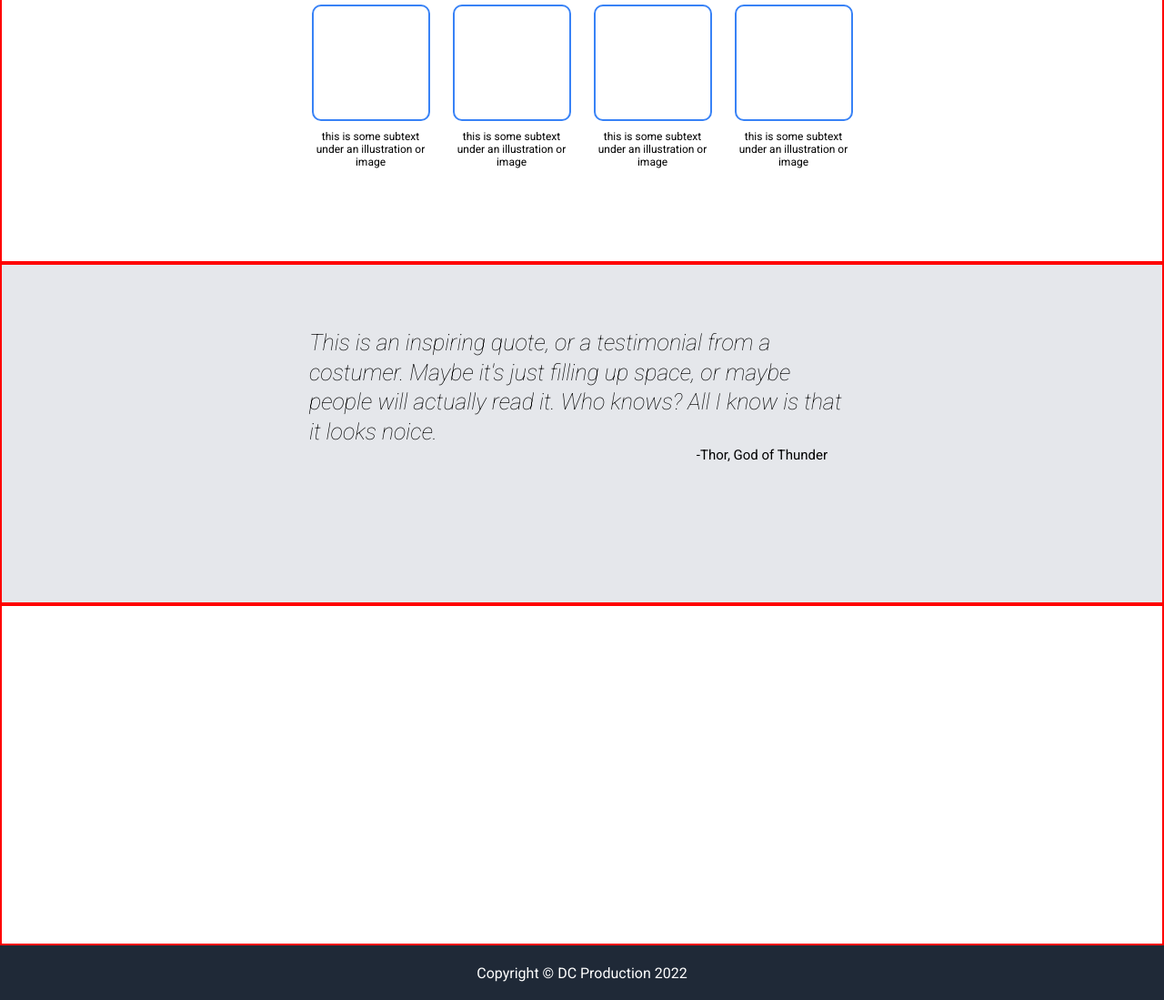
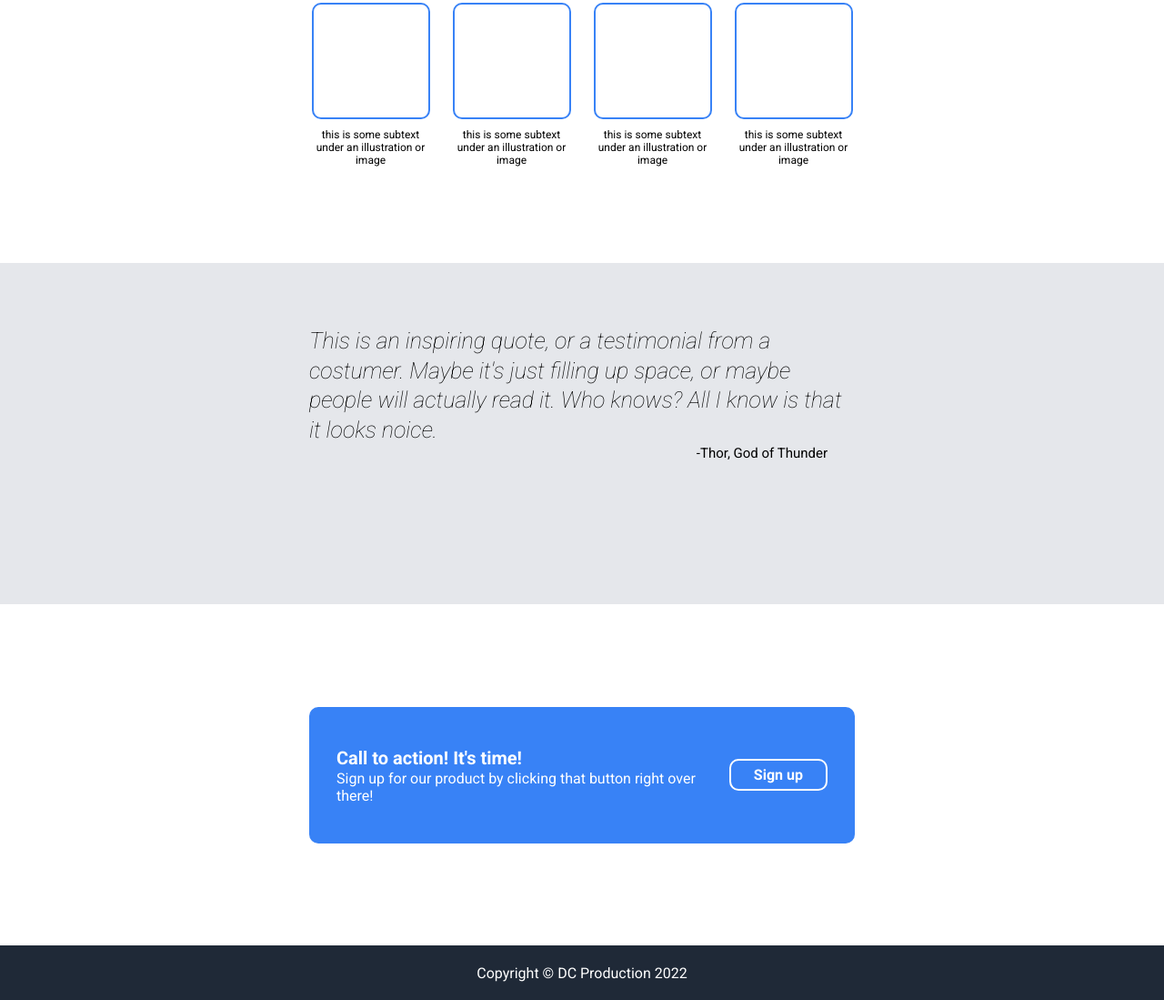
Before and after one commit to bjdc28/landing-page, a plain HTML site: page index.html in a window 1280 px wide. Shown: the part 521-1620 px from the top of the page at 91% size. Drawn offline with Linux system fonts and the light colour scheme.

Commit message:
Finish initial version.
The page is close but not exactly like the reference. The page is somewhat responsive, but I am having issue with the information boxes with regards the sizing. I will fix issues with the page as I progress with my learning.

```diff
--- a/css/style.css
+++ b/css/style.css
@@ -59,7 +59,6 @@ body {
   flex-direction: column;
 }
 .rows {
-  border: 2px solid red;
   flex: 1 1 0;
 }
 /* row-1 */
@@ -157,6 +156,40 @@ body {
   text-align: right;
 }
 
+/* row-4 */
+.row-4{
+  display: flex;
+  align-items: center;
+  justify-content: center;
+}
+.sign {
+  background: #3882f6;
+  height: 150px;
+  min-width: 600px;
+  display: flex;
+  align-items: center;
+  justify-content: space-between;
+  padding: 30px;
+  border-radius: 10px;
+}
+.container-sign-1 {
+  color: #fff;
+  width: 400px;
+}
+.btn-2 {
+  border: 2px solid #fff ;
+  background: #3882f6;
+  display: inline-block;
+  padding: 6px 25px;
+  margin: 15px 0;
+  border-radius: 10px;
+  font-weight: 700;
+}
+.sign-title {
+  font-size: 20px;
+  font-weight: 700;
+  line-height: 1.3em;
+}
 
 /* Footer */
 .footer {
--- a/index.html
+++ b/index.html
@@ -26,7 +26,7 @@
       <div class="placeholder-1">
         <h2>This website is awesome</h2>
         <p>This website has some subtext that goes here under the main title. It's smaller font and the color is lower contrast.</p>
-        <div class="btn-1">Sign up</div>
+        <a href="#" class="btn-1 txt-light">Sign up</a>
       </div>
       <div class="placeholder-2">
         <p>this is a placeholder for an image</p>
@@ -76,6 +76,20 @@
       </div>
     </div>
     <div class="row-4 rows">
+      <div class="sign">
+        <div class="container-sign-1">
+          <div class="sign-title">
+            Call to action! It's time!
+          </div>
+          <div class="sign-message">
+            Sign up for our product by clicking that button right over there!
+          </div>
+        </div>
+        <div class="container-sign-2">
+          <a href="#" class="btn-2 txt-light">
+            Sign up
+          </a>
+        </div>
       </div>
 
     </div>
```
